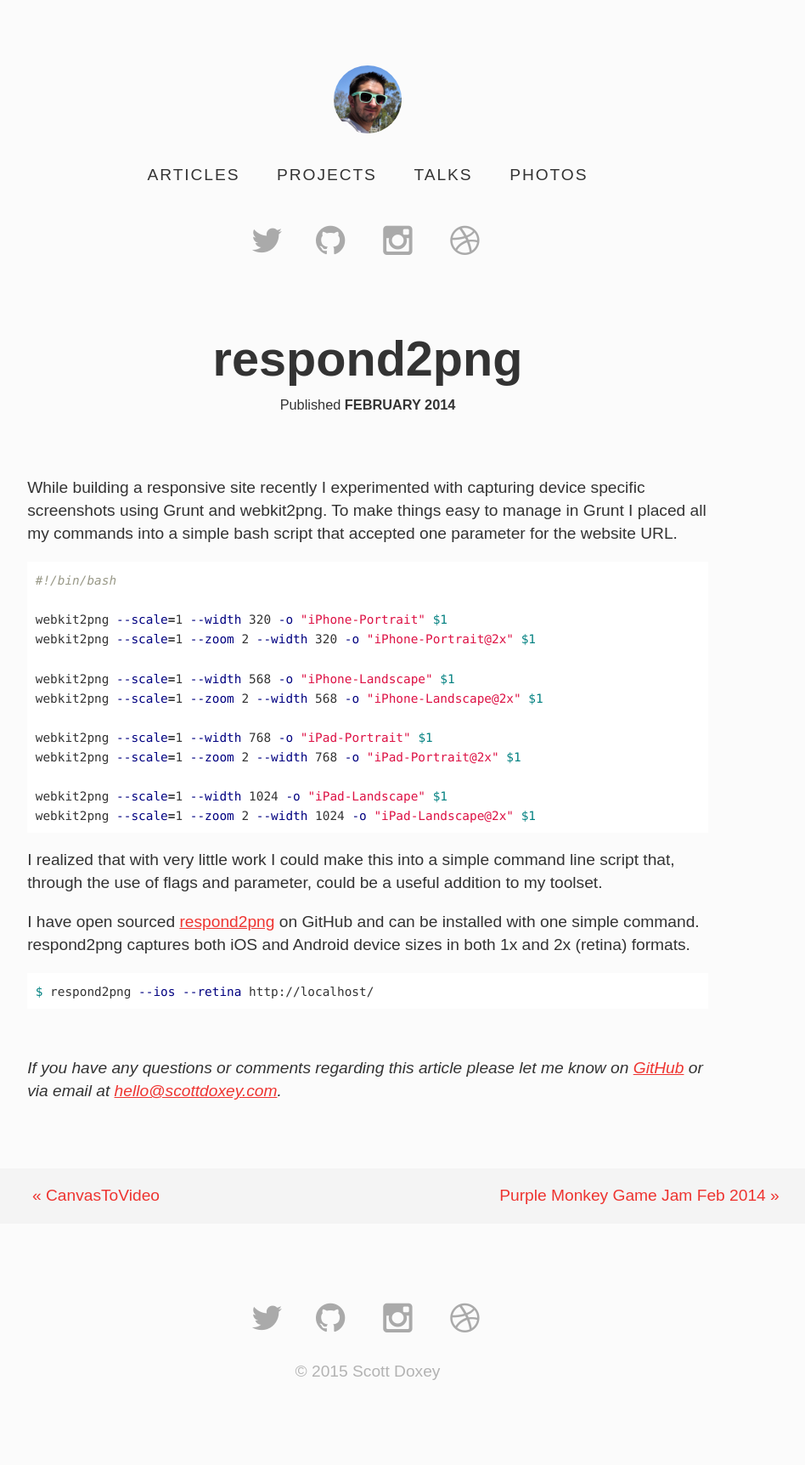
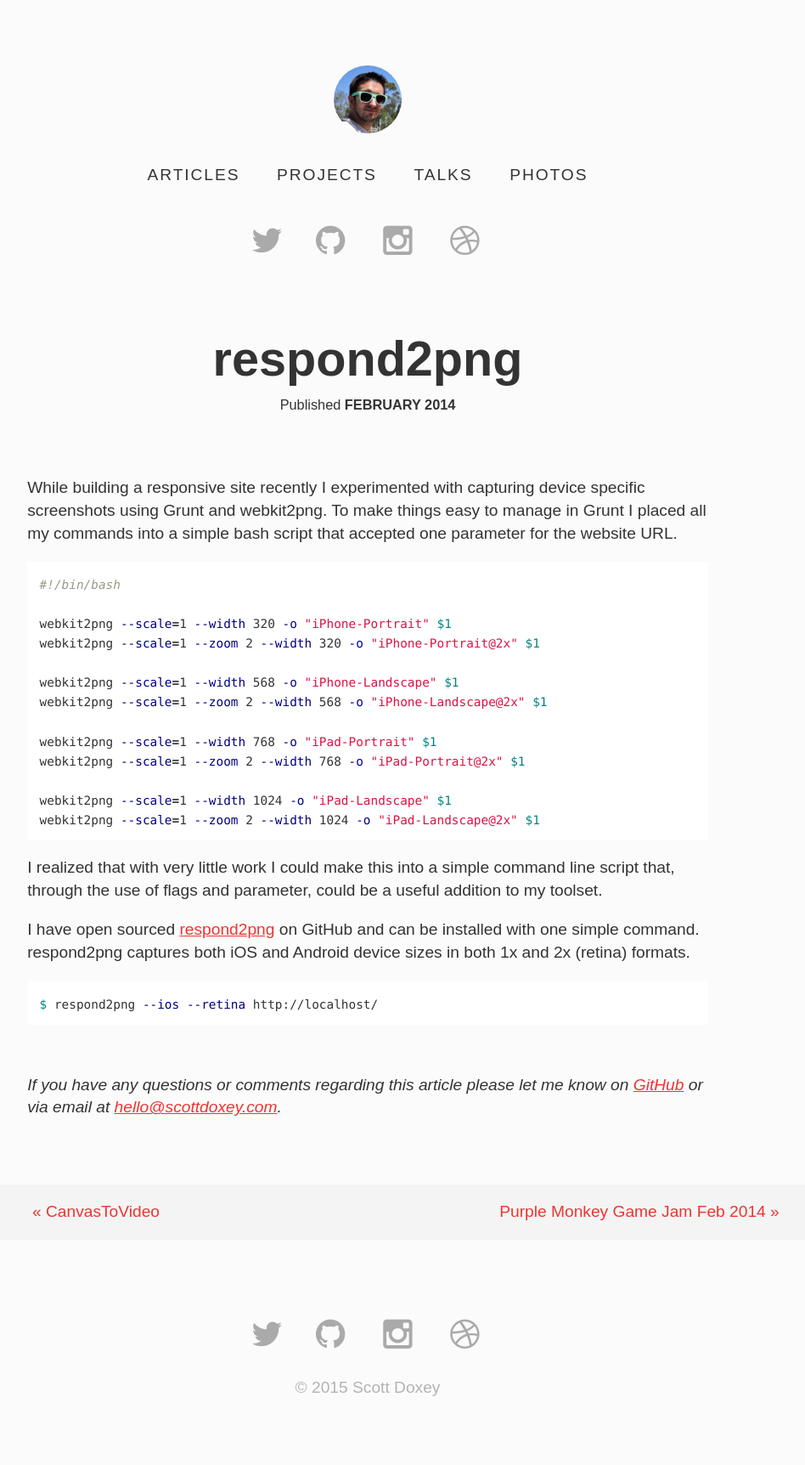
Before and after one commit to neogeek/neogeek.github.io, a Jekyll site: the page built from _posts/2014-02-20-respond2png.md, in a window 1280 px wide. Shown: the whole page at 85% size, without its empty margins (207-1155 px from the left). Built offline with Jekyll 4.4.1, drawn with Linux system fonts in a browser that asks for light colours; Markdown is read by kramdown in place of the engine named in the settings.

Commit message:
Added more padding to code blocks.

```diff
--- a/_sass/_articles.scss
+++ b/_sass/_articles.scss
@@ -54,7 +54,7 @@
     }
 
     pre {
-        padding: .5em;
+        padding: .75em;
         overflow: auto;
         line-height: 1.2em;
     }
```
